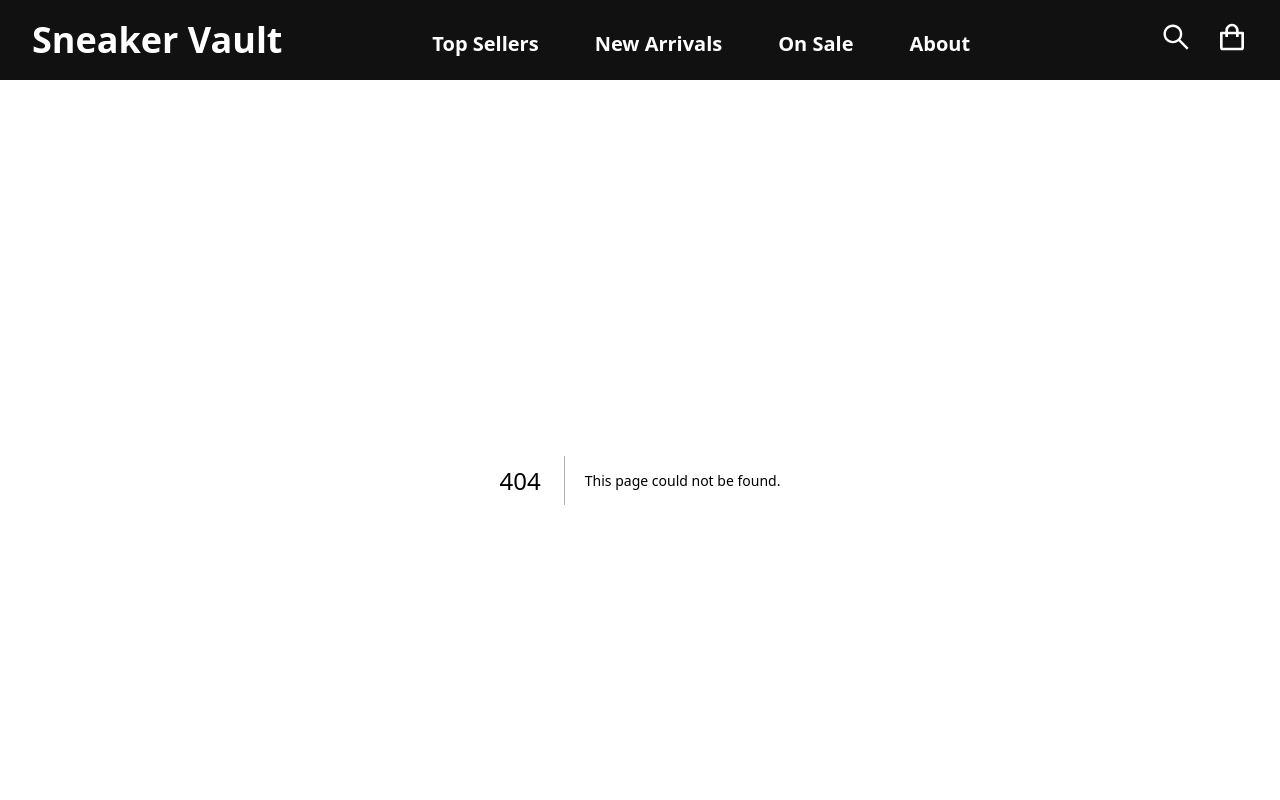
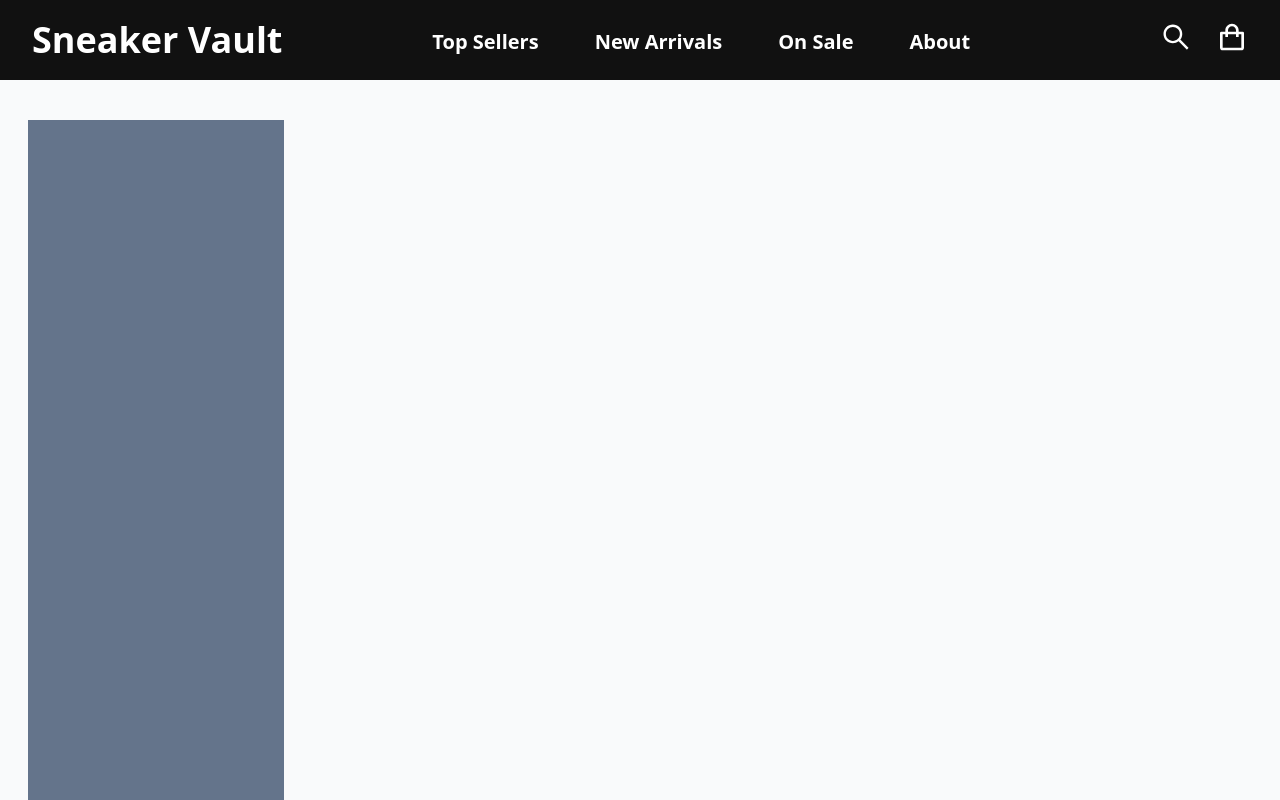
Before and after one commit to danielirwin99/sneaker-vault, a Next.js app: page /TopSellers in a window 1280 px wide. Before the commit this address had no page. Shown: the top 800 px of the page. Built offline with nearby package versions, Linux system fonts and the light colour scheme.

Commit message:
Creating a Top Sellers Page

```diff
--- a/src/components/Home/Testimonials.tsx
+++ b/src/components/Home/Testimonials.tsx
@@ -36,7 +36,7 @@ const Testimonials = ({ data }: any) => {
             <p className="text-lg font-semibold">JR</p>
           </div>
           <div>
-            <h1 className="mt-3">Jasmin Rice.</h1>
+            <h1 className="mt-3">Jasmine Rice.</h1>
             <p className="text-xs my-2 font-light">3/5/2023</p>
             <p className="text-sm font-semibold mb-2">
               "10/10 would recommend to anyone"
--- a/src/components/Navbar.tsx
+++ b/src/components/Navbar.tsx
@@ -20,8 +20,8 @@ const Navbar = (props: any) => {
           </h1>
         </Link>
       </div>
-      <div className="flex ] items-center space-x-14 pt-2 lg:mr-10 transition-all duration-300 ease-in">
-        <Link href="/sellers">
+      <div className="flex items-center space-x-14 pt-1 lg:mr-10 ml-14 lg:ml-0 transition-all duration-300 ease-in">
+        <Link href="/TopSellers">
           <h1 className="navBar__headers">Top Sellers</h1>
         </Link>
         <Link href="/arrivals">
--- /dev/null
+++ b/src/components/Sidebar.tsx
@@ -0,0 +1,11 @@
+import React from "react";
+
+const Sidebar = (props: any) => {
+  return (
+    <div className="h-[calc(100vh-80px)] w-1/5 bg-slate-500 ml-7 my-10">
+      <div></div>
+    </div>
+  );
+};
+
+export default Sidebar;
--- /dev/null
+++ b/src/pages/TopSellers.tsx
@@ -0,0 +1,18 @@
+import Sidebar from "@/components/Sidebar";
+import React from "react";
+
+const TopSellers = () => {
+  return (
+    <>
+      <Sidebar>
+        <div className="h-[calc(100vh-80px)]">
+          <div className="text-center mt-10 text-4xl font-bold">
+            <h1>Top Sellers</h1>
+          </div>
+        </div>
+      </Sidebar>
+    </>
+  );
+};
+
+export default TopSellers;
```
